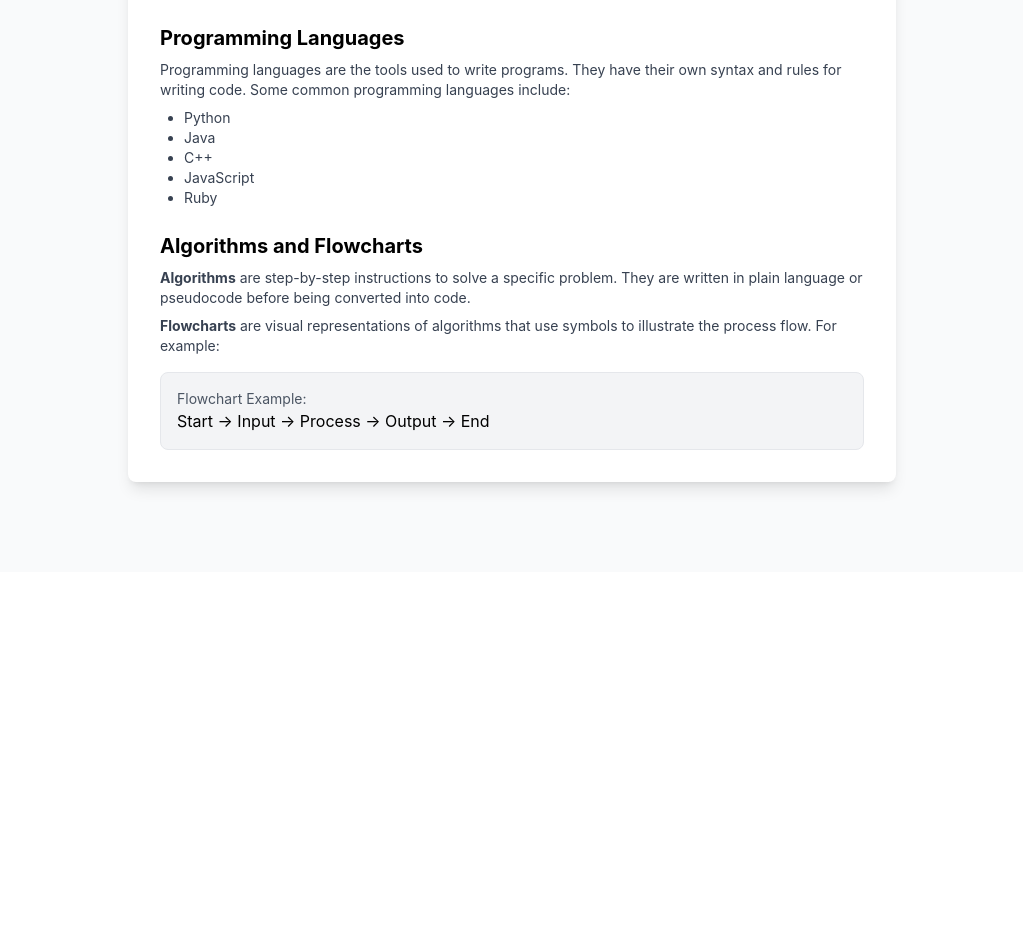
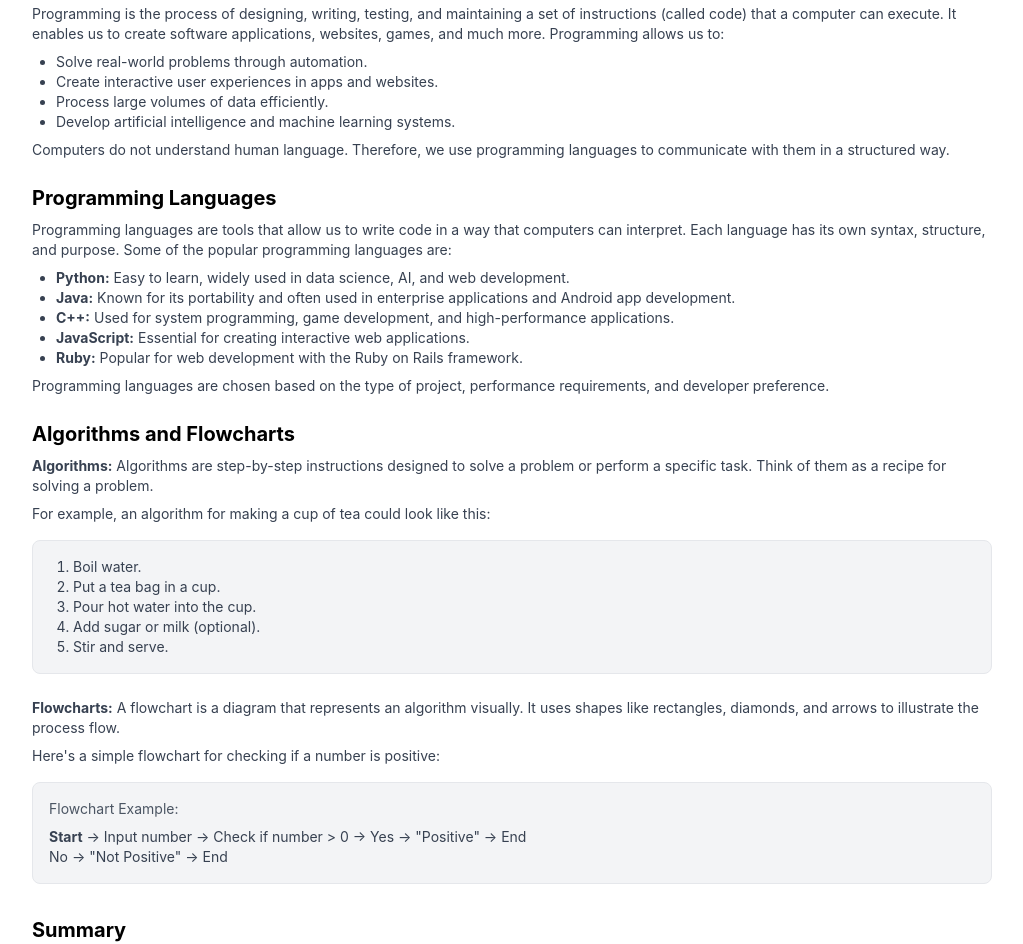
Before and after one commit to michellenikeetha/base_lms, a React (Create React App) app: page /my-learning/my-course/course-content in a window 1280 px wide. Shown: the part 228-1172 px from the top of the page, without its empty margins (128-1151 px from the left). Before the commit the page ends 800 px from the top, so only its background shows below. Built offline with nearby package versions, Linux system fonts and the light colour scheme.

Commit message:
course conent more

```diff
--- a/src/components/CourseContent.jsx
+++ b/src/components/CourseContent.jsx
@@ -1,55 +1,130 @@
 import React from "react";
+import SignedInNavbar from "./SignedInNavbar";
 
 const CourseContent = () => {
   return (
-    <div className="bg-gray-50 min-h-screen py-10 px-4">
-      <div className="max-w-3xl mx-auto bg-white p-8 rounded-lg shadow-lg">
-        <h1 className="text-3xl font-bold text-blue-600 mb-6">
+    <div className="bg-gray-50 min-h-screen">
+        <SignedInNavbar />
+
+    <main className="container mx-auto px-4 py-8">
+      <div className="max-w-5xl mx-auto bg-white p-8 rounded-lg shadow-lg">
+      <h1 className="text-3xl font-bold text-blue-600 mb-6">
           Unit 1: Introduction to Programming
         </h1>
+
         <div className="mb-6">
           <h2 className="text-xl font-bold mb-2">What is Programming?</h2>
           <p className="text-gray-700 text-sm">
-            Programming is the process of creating instructions that a computer
-            can follow to perform specific tasks. These instructions are
-            written in programming languages and allow us to solve problems,
-            automate tasks, and build software or applications.
+            Programming is the process of designing, writing, testing, and
+            maintaining a set of instructions (called code) that a computer can
+            execute. It enables us to create software applications, websites,
+            games, and much more. Programming allows us to:
+          </p>
+          <ul className="list-disc pl-6 text-gray-700 text-sm mt-2">
+            <li>Solve real-world problems through automation.</li>
+            <li>Create interactive user experiences in apps and websites.</li>
+            <li>Process large volumes of data efficiently.</li>
+            <li>Develop artificial intelligence and machine learning systems.</li>
+          </ul>
+          <p className="text-gray-700 text-sm mt-2">
+            Computers do not understand human language. Therefore, we use
+            programming languages to communicate with them in a structured way.
           </p>
         </div>
+
         <div className="mb-6">
           <h2 className="text-xl font-bold mb-2">Programming Languages</h2>
           <p className="text-gray-700 text-sm">
-            Programming languages are the tools used to write programs. They
-            have their own syntax and rules for writing code. Some common
-            programming languages include:
+            Programming languages are tools that allow us to write code in a
+            way that computers can interpret. Each language has its own syntax,
+            structure, and purpose. Some of the popular programming languages
+            are:
           </p>
           <ul className="list-disc pl-6 text-gray-700 text-sm mt-2">
-            <li>Python</li>
-            <li>Java</li>
-            <li>C++</li>
-            <li>JavaScript</li>
-            <li>Ruby</li>
+            <li>
+              <strong>Python:</strong> Easy to learn, widely used in data
+              science, AI, and web development.
+            </li>
+            <li>
+              <strong>Java:</strong> Known for its portability and often used
+              in enterprise applications and Android app development.
+            </li>
+            <li>
+              <strong>C++:</strong> Used for system programming, game
+              development, and high-performance applications.
+            </li>
+            <li>
+              <strong>JavaScript:</strong> Essential for creating interactive
+              web applications.
+            </li>
+            <li>
+              <strong>Ruby:</strong> Popular for web development with the Ruby
+              on Rails framework.
+            </li>
           </ul>
+          <p className="text-gray-700 text-sm mt-2">
+            Programming languages are chosen based on the type of project,
+            performance requirements, and developer preference.
+          </p>
         </div>
+
         <div>
           <h2 className="text-xl font-bold mb-2">Algorithms and Flowcharts</h2>
+
           <p className="text-gray-700 text-sm">
-            <strong>Algorithms</strong> are step-by-step instructions to solve a
-            specific problem. They are written in plain language or pseudocode
-            before being converted into code.
+            <strong>Algorithms:</strong> Algorithms are step-by-step
+            instructions designed to solve a problem or perform a specific
+            task. Think of them as a recipe for solving a problem.
           </p>
           <p className="text-gray-700 text-sm mt-2">
-            <strong>Flowcharts</strong> are visual representations of algorithms
-            that use symbols to illustrate the process flow. For example:
+            For example, an algorithm for making a cup of tea could look like
+            this:
           </p>
           <div className="border rounded-lg p-4 bg-gray-100 mt-4">
-            <p className="text-gray-600 text-sm">Flowchart Example:</p>
-            <ul className="list-none">
-              <li>Start → Input → Process → Output → End</li>
+            <ul className="list-decimal pl-6 text-gray-700 text-sm">
+              <li>Boil water.</li>
+              <li>Put a tea bag in a cup.</li>
+              <li>Pour hot water into the cup.</li>
+              <li>Add sugar or milk (optional).</li>
+              <li>Stir and serve.</li>
+            </ul>
+          </div>
+
+          <p className="text-gray-700 text-sm mt-6">
+            <strong>Flowcharts:</strong> A flowchart is a diagram that
+            represents an algorithm visually. It uses shapes like rectangles,
+            diamonds, and arrows to illustrate the process flow.
+          </p>
+          <p className="text-gray-700 text-sm mt-2">
+            Here's a simple flowchart for checking if a number is positive:
+          </p>
+          <div className="border rounded-lg p-4 bg-gray-100 mt-4">
+            <p className="text-gray-600 text-sm mb-2">Flowchart Example:</p>
+            <ul className="list-none text-gray-700 text-sm">
+              <li>
+                <strong>Start</strong> → Input number → Check if number &gt; 0 →
+                Yes → "Positive" → End
+              </li>
+              <li>No → "Not Positive" → End</li>
             </ul>
           </div>
         </div>
+
+        <div className="mt-8">
+          <h2 className="text-xl font-bold mb-2">Summary</h2>
+          <p className="text-gray-700 text-sm">
+            Programming is a powerful tool that enables us to solve problems and
+            create applications. With a basic understanding of programming
+            languages, algorithms, and flowcharts, you can begin your journey
+            into the world of coding.
+          </p>
+          <p className="text-gray-700 text-sm mt-2">
+            Remember, programming is not just about writing code—it’s about
+            thinking logically and creatively to solve challenges.
+          </p>
+        </div>
       </div>
+    </main>
     </div>
   );
 };
```
